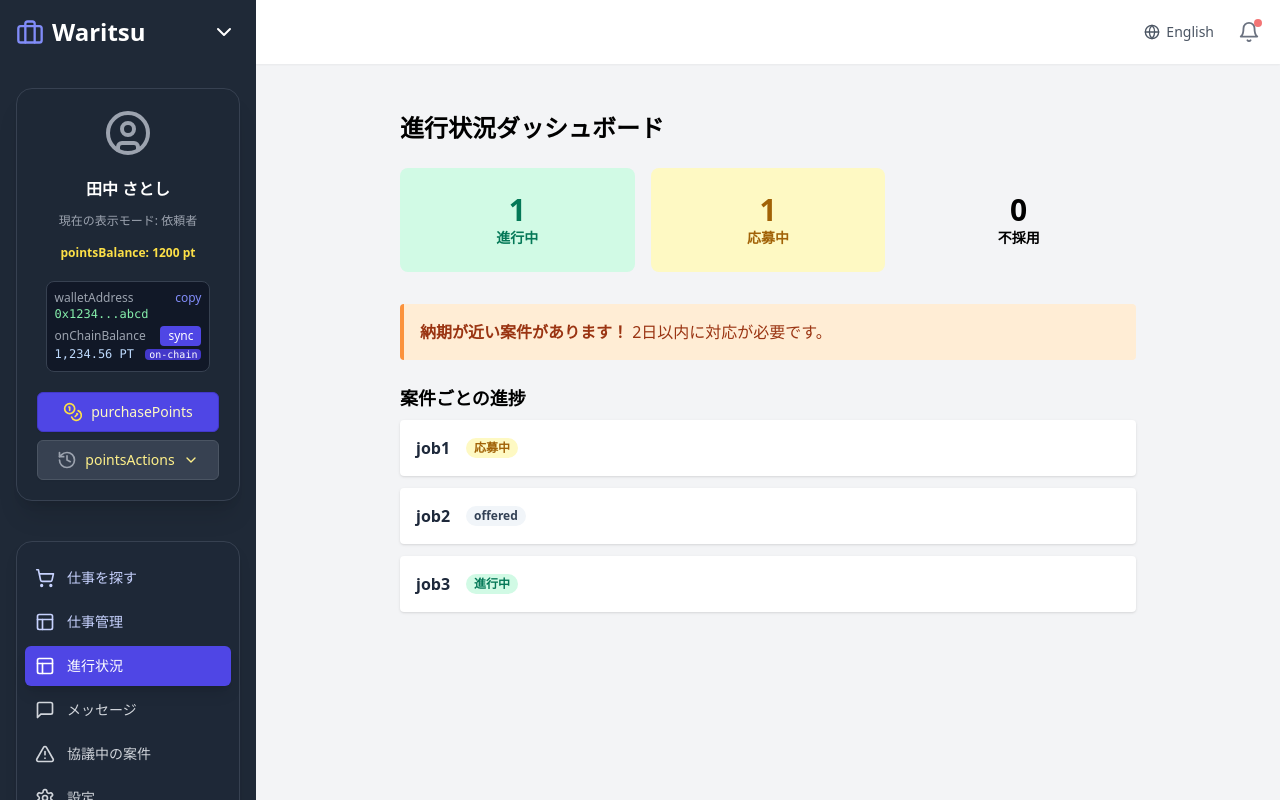
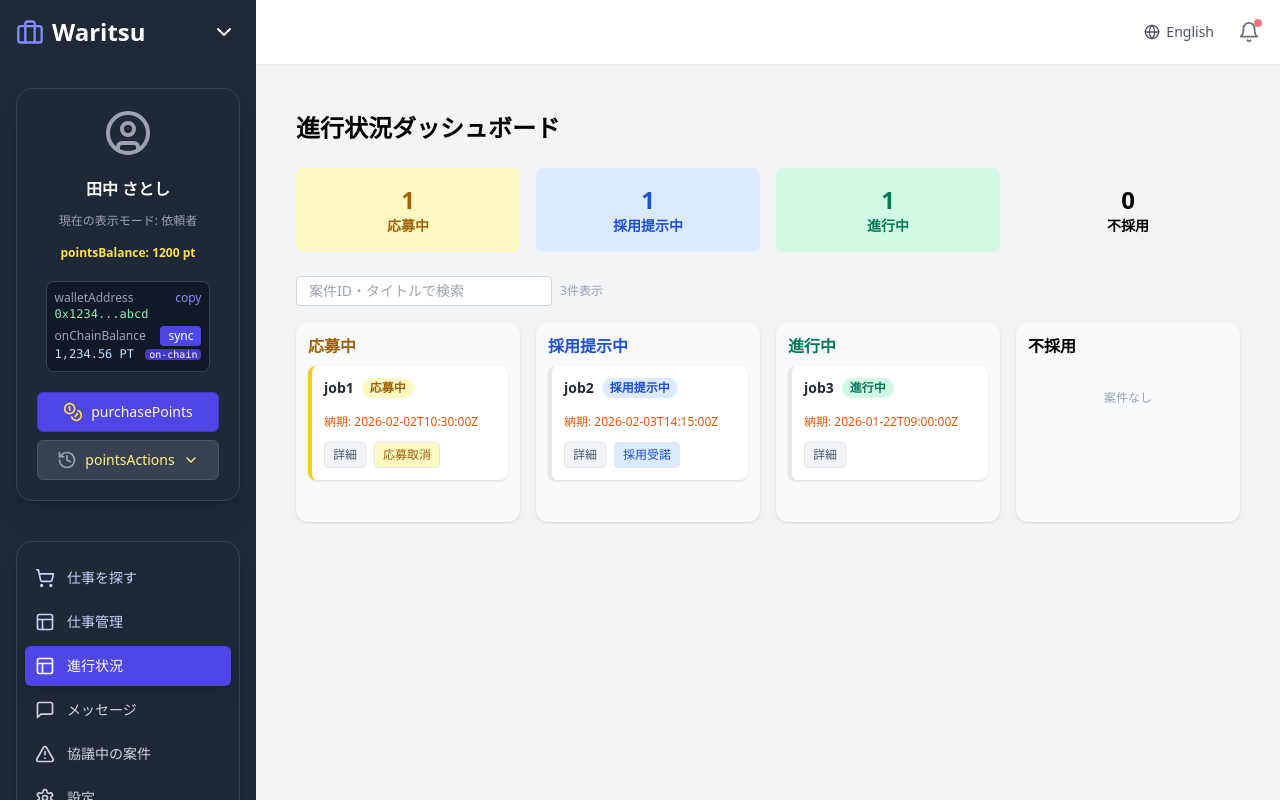
Before and after one commit to ken2san/escrow-app-project, a React (Create React App) app: page /progress-dashboard in a window 1280 px wide. Built offline with nearby package versions, Linux system fonts and the light colour scheme.

Commit message:
feat: Redesign progress dashboard to kanban UI with filter and alerts

```diff
--- a/src/pages/ProgressDashboard.js
+++ b/src/pages/ProgressDashboard.js
@@ -1,49 +1,111 @@
-import React from 'react';
+
+import React, { useState } from 'react';
 import { getPendingApplicationJobsForUser, loggedInUserDataGlobal } from '../utils/initialData';
 
-// Progress dashboard (overview of all project progress and important notices)
+const STATUS_COLUMNS = [
+  { key: 'pending', label: '応募中', color: 'yellow' },
+  { key: 'offered', label: '採用提示中', color: 'blue' },
+  { key: 'accepted', label: '進行中', color: 'emerald' },
+  { key: 'rejected', label: '不採用', color: 'rose' },
+];
+
 export default function ProgressDashboard() {
+  const [filter, setFilter] = useState('');
   const jobs = getPendingApplicationJobsForUser(loggedInUserDataGlobal.id);
-  const accepted = jobs.filter(j => j.status === 'accepted').length;
-  const pending = jobs.filter(j => j.status === 'pending').length;
-  const rejected = jobs.filter(j => j.status === 'rejected').length;
+
+  // サマリー
+  const summary = STATUS_COLUMNS.map(col => ({
+    ...col,
+    count: jobs.filter(j => j.status === col.key).length,
+  }));
+
+  // フィルタ適用
+  const filteredJobs = filter
+    ? jobs.filter(j => (j.jobId + (j.title || '')).toLowerCase().includes(filter.toLowerCase()))
+    : jobs;
+
+  // 納期アラート（例: 2日以内の案件）
+  const urgentJobs = filteredJobs.filter(j => {
+    if (!j.responseDeadline) return false;
+    const days = (new Date(j.responseDeadline) - new Date()) / (1000 * 60 * 60 * 24);
+    return days <= 2 && days >= 0 && j.status !== 'rejected';
+  });
 
   return (
-    <div className="max-w-3xl mx-auto py-8 px-4">
+    <div className="max-w-7xl mx-auto py-8 px-4">
       <h1 className="text-2xl font-bold mb-6">進行状況ダッシュボード</h1>
-      <div className="grid grid-cols-3 gap-4 mb-8">
-        <StatusCard label="進行中" count={accepted} color="emerald" />
-        <StatusCard label="応募中" count={pending} color="yellow" />
-        <StatusCard label="不採用" count={rejected} color="rose" />
+      {/* サマリー */}
+      <div className="flex gap-4 mb-6">
+        {summary.map(col => (
+          <div key={col.key} className={`flex-1 bg-${col.color}-100 rounded-lg p-4 text-center`}>
+            <div className={`text-2xl font-bold text-${col.color}-700`}>{col.count}</div>
+            <div className={`text-${col.color}-700 text-sm font-semibold`}>{col.label}</div>
+          </div>
+        ))}
       </div>
-      {/* Important notice area (e.g., upcoming deadlines, unread messages) */}
-      <div className="mb-6">
-        <ImportantNotice />
+      {/* 納期アラート */}
+      {urgentJobs.length > 0 && (
+        <div className="bg-orange-100 border-l-4 border-orange-400 text-orange-800 p-4 rounded mb-4">
+          <span className="font-bold">納期が近い案件があります！</span> 2日以内に対応が必要です。
+        </div>
+      )}
+      {/* フィルタバー */}
+      <div className="mb-4 flex items-center gap-2">
+        <input
+          className="border border-slate-300 rounded px-3 py-1 text-sm w-64"
+          placeholder="案件ID・タイトルで検索"
+          value={filter}
+          onChange={e => setFilter(e.target.value)}
+        />
+        <span className="text-xs text-slate-400">{filteredJobs.length}件表示</span>
       </div>
-      {/* Per-project progress list */}
-      <div>
-        <h2 className="text-lg font-semibold mb-2">案件ごとの進捗</h2>
-        <ul className="space-y-3">
-          {jobs.map(job => (
-            <li key={job.jobId} className="bg-white rounded shadow p-4 flex items-center gap-4">
-              <span className="font-bold text-slate-800">{job.jobId}</span>
-              <span className={`px-2 py-0.5 rounded-full text-xs font-bold bg-${statusColor(job.status)}-100 text-${statusColor(job.status)}-700`}>
-                {statusLabel(job.status)}
-              </span>
-              <span className="text-xs text-slate-500 ml-2">{job.history?.slice(-1)[0]}</span>
-            </li>
-          ))}
-        </ul>
+      {/* カンバン型UI */}
+      <div className="grid grid-cols-1 md:grid-cols-4 gap-4">
+        {STATUS_COLUMNS.map(col => (
+          <div key={col.key} className="bg-slate-50 rounded-xl shadow p-3 min-h-[200px] flex flex-col">
+            <div className={`font-bold mb-2 text-${col.color}-700`}>{col.label}</div>
+            <div className="flex-1 flex flex-col gap-3">
+              {filteredJobs.filter(j => j.status === col.key).length === 0 && (
+                <div className="text-xs text-slate-400 text-center mt-6">案件なし</div>
+              )}
+              {filteredJobs.filter(j => j.status === col.key).map(job => (
+                <JobCard key={job.jobId} job={job} color={col.color} />
+              ))}
+            </div>
+          </div>
+        ))}
       </div>
     </div>
   );
 }
 
-function StatusCard({ label, count, color }) {
+function JobCard({ job, color }) {
+  // 進捗バーやアクションボタン例
   return (
-    <div className={`bg-${color}-100 rounded-lg p-6 text-center`}>
-      <div className={`text-3xl font-bold text-${color}-700`}>{count}</div>
-      <div className={`text-${color}-700 text-sm font-semibold`}>{label}</div>
+    <div className={`bg-white rounded-lg shadow p-3 flex flex-col gap-1 border-l-4 border-${color}-400`}>
+      <div className="flex items-center gap-2 mb-1">
+        <span className="font-bold text-slate-800 text-sm">{job.jobId}</span>
+        <span className={`px-2 py-0.5 rounded-full text-xs font-bold bg-${color}-100 text-${color}-700`}>
+          {statusLabel(job.status)}
+        </span>
+      </div>
+      <div className="text-xs text-slate-600 truncate mb-1">{job.title || ''}</div>
+      {job.responseDeadline && (
+        <div className="text-xs text-orange-600 mb-1">納期: {job.responseDeadline}</div>
+      )}
+      {job.history && job.history.length > 0 && (
+        <div className="text-xs text-slate-400 mb-1">{job.history.slice(-1)[0]}</div>
+      )}
+      {/* アクション例 */}
+      <div className="flex gap-2 mt-1">
+        <button className="text-xs px-2 py-1 rounded bg-slate-100 hover:bg-slate-200 border text-slate-600">詳細</button>
+        {job.status === 'offered' && (
+          <button className="text-xs px-2 py-1 rounded bg-blue-100 hover:bg-blue-200 text-blue-700 border">採用受諾</button>
+        )}
+        {job.status === 'pending' && (
+          <button className="text-xs px-2 py-1 rounded bg-yellow-100 hover:bg-yellow-200 text-yellow-700 border">応募取消</button>
+        )}
+      </div>
     </div>
   );
 }
@@ -52,20 +114,6 @@ function statusLabel(status) {
   if (status === 'accepted') return '進行中';
   if (status === 'pending') return '応募中';
   if (status === 'rejected') return '不採用';
+  if (status === 'offered') return '採用提示中';
   return status;
 }
-function statusColor(status) {
-  if (status === 'accepted') return 'emerald';
-  if (status === 'pending') return 'yellow';
-  if (status === 'rejected') return 'rose';
-  return 'slate';
-}
-
-function ImportantNotice() {
-  // Demo: upcoming deadline notice
-  return (
-    <div className="bg-orange-100 border-l-4 border-orange-400 text-orange-800 p-4 rounded mb-2">
-      <span className="font-bold">納期が近い案件があります！</span> 2日以内に対応が必要です。
-    </div>
-  );
-}
```
